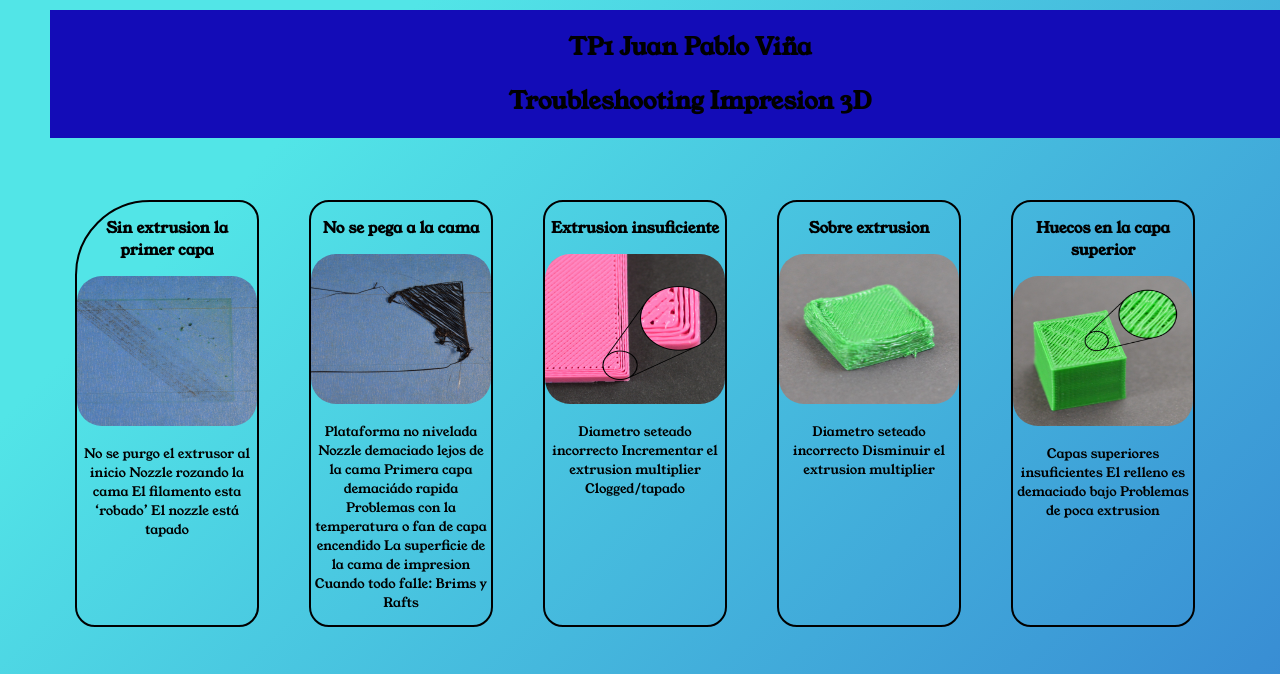
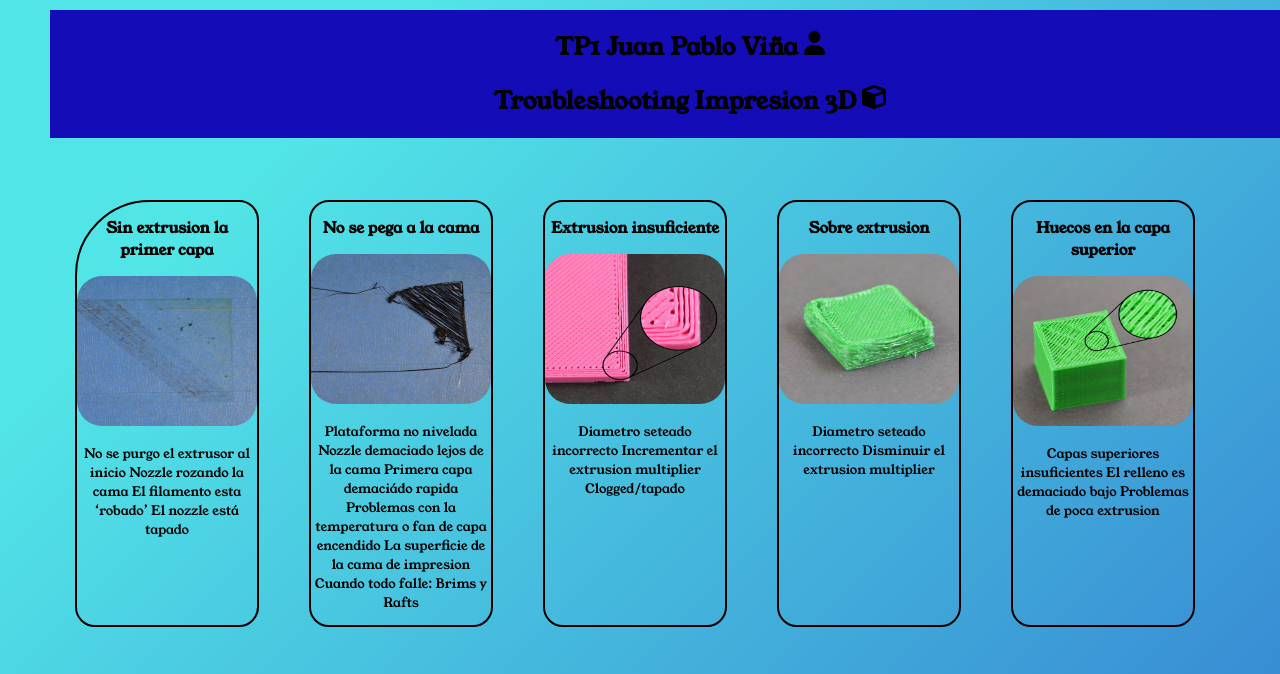
Before and after one commit to juanpvina/Diplo, a plain HTML site: page HTML/proy1/Index.html in a window 1280 px wide. Shown: the top 674 px of the page. Drawn offline with Linux system fonts and the light colour scheme.

Commit message:
Agregados dos iconos mediante SVG

```diff
--- a/HTML/proy1/Index.html
+++ b/HTML/proy1/Index.html
@@ -14,8 +14,8 @@
 
 <body>
     <section id="header">
-        <h1>TP1 Juan Pablo Viña</h1>
-        <h2> Troubleshooting Impresion 3D </h2>
+        <h1>TP1 Juan Pablo Viña <svg xmlns="http://www.w3.org/2000/svg" height="1em" viewBox="0 0 448 512"><path d="M224 256A128 128 0 1 0 224 0a128 128 0 1 0 0 256zm-45.7 48C79.8 304 0 383.8 0 482.3C0 498.7 13.3 512 29.7 512H418.3c16.4 0 29.7-13.3 29.7-29.7C448 383.8 368.2 304 269.7 304H178.3z"/></svg></h1>
+        <h2> Troubleshooting Impresion 3D <svg xmlns="http://www.w3.org/2000/svg" height="1em" viewBox="0 0 512 512"><path d="M234.5 5.7c13.9-5 29.1-5 43.1 0l192 68.6C495 83.4 512 107.5 512 134.6V377.4c0 27-17 51.2-42.5 60.3l-192 68.6c-13.9 5-29.1 5-43.1 0l-192-68.6C17 428.6 0 404.5 0 377.4V134.6c0-27 17-51.2 42.5-60.3l192-68.6zM256 66L82.3 128 256 190l173.7-62L256 66zm32 368.6l160-57.1v-188L288 246.6v188z"/></svg> </h2>
     </section>
     <section class="boxes">
         <div>
```
